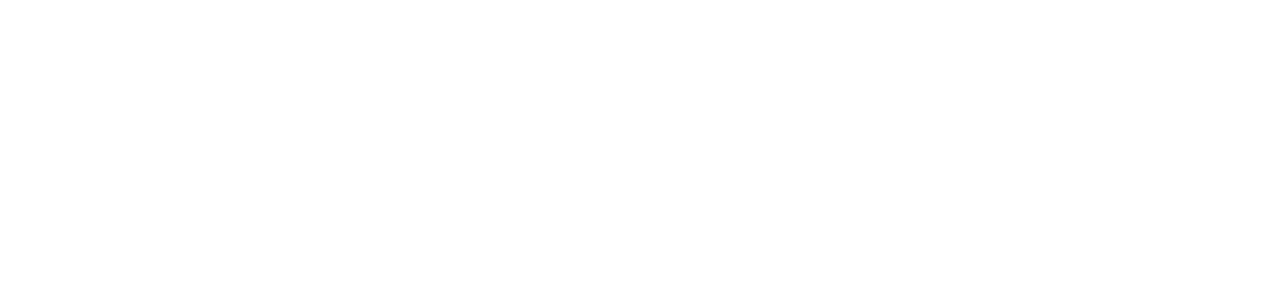
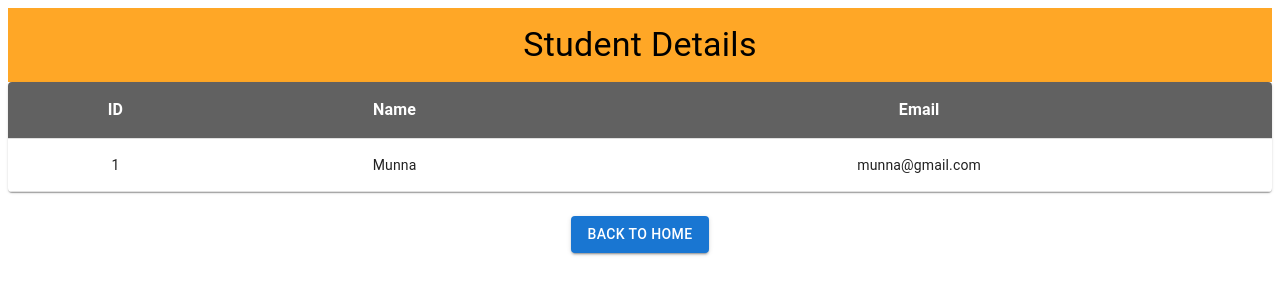
Before and after one commit to Md-Monirul-Islam/React-CRUD-App, a React (Create React App) app: page /view/1 in a window 1280 px wide. Before the commit this address had no page. Shown: the top 300 px of the page. Built offline with nearby package versions, Linux system fonts and the light colour scheme.

Commit message:
add view and edit page

```diff
--- a/src/App.js
+++ b/src/App.js
@@ -1,5 +1,7 @@
 import { BrowserRouter, Routes, Route } from "react-router-dom";
 import Home from "./components/pages/Home";
+import View from "./components/student/View";
+import Edit from "./components/student/Edit";
 
 const App = () => {
     return (
@@ -7,6 +9,8 @@ const App = () => {
             <BrowserRouter>
                 <Routes>
                     <Route exact path="/" element={<Home />} />
+                    <Route exact path="/view/1" element={<View />} />
+                    <Route exact path="/edit/1" element={<Edit />} />
                 </Routes>
             </BrowserRouter>
         </div>
--- a/src/components/pages/Home.js
+++ b/src/components/pages/Home.js
@@ -1,10 +1,8 @@
 import React from 'react';
-import { Typography, Box, Grid, TableContainer, Table, TableBody, TableCell, TableHead, TableRow, Paper, IconButton, Tooltip, TextField, Button } from '@mui/material';
-import { deepPurple, green, orange } from '@mui/material/colors';
-import VisibilityIcon from '@mui/icons-material/Visibility';
-import EditIcon from '@mui/icons-material/Edit';
-import DeleteIcon from '@mui/icons-material/Delete';
-import { Link } from 'react-router-dom';
+import { Typography, Box, Grid, TextField, Button } from '@mui/material';
+import { deepPurple, green } from '@mui/material/colors';
+import List from '../student/List';
+
 
 
 const Home = () => {
@@ -13,7 +11,7 @@ const Home = () => {
             <Box textAlign={'center'} bgcolor={deepPurple[400]} color="white" p={2} mb={1}>
                 <Typography variant='h2'>React CRUD with API Call</Typography>
             </Box>
-            <Grid container>
+            <Grid container justify='center' spacing={2}>
                 <Grid item md={6} xs={12}>
                     <Box textAlign={'center'} p={2} mb={2} bgcolor={green[400]}>
                         <Typography variant='h4'>
@@ -34,43 +32,8 @@ const Home = () => {
                         </Box>
                     </form>
                 </Grid>
-
                 <Grid item md={6} xs={12}>
-                    <Box textAlign={'center'} p={2} bgcolor={orange[400]}>
-                        <Typography variant='h4'>
-                            Students List
-                        </Typography>
-                        <TableContainer component={Paper}>
-                            <Table>
-                                <TableHead>
-                                    <TableRow style={{backgroundColor: '#616161'}}>
-                                        <TableCell align='center' style={{color:'white',fontWeight:'bold',fontSize:16}}>No</TableCell>
-                                        <TableCell align='center' style={{color:'white',fontWeight:'bold',fontSize:16}}>Name</TableCell>
-                                        <TableCell align='center' style={{color:'white',fontWeight:'bold',fontSize:16}}>Email</TableCell>
-                                        <TableCell align='center' style={{color:'white',fontWeight:'bold',fontSize:16}}>Action</TableCell>
-                                    </TableRow>
-                                </TableHead>
-                                <TableBody>
-                                    <TableRow>
-                                        <TableCell align='center'>1</TableCell>
-                                        <TableCell align='center'>Munna</TableCell>
-                                        <TableCell align='center'>munna@gmail.com</TableCell>
-                                        <TableCell align='center'>
-                                            <Tooltip title={'view'}>
-                                                <IconButton><Link to={'/view/1'}><VisibilityIcon color='primary' /></Link></IconButton>
-                                            </Tooltip>
-                                            <Tooltip title={'edit'}>
-                                                <IconButton><Link to={'/edit/1'}><EditIcon /></Link></IconButton>
-                                            </Tooltip>
-                                            <Tooltip title={"Delete"}>
-                                                <IconButton><DeleteIcon color={"secondary"} /></IconButton>
-                                            </Tooltip>
-                                        </TableCell>
-                                    </TableRow>
-                                </TableBody>
-                            </Table>
-                        </TableContainer>
-                    </Box>
+                    <List />
                 </Grid>
             </Grid>
         </>
--- /dev/null
+++ b/src/components/student/Edit.js
@@ -0,0 +1,11 @@
+import { Typography, Box, Grid, TextField, Button } from '@mui/material';
+import { deepPurple, green } from '@mui/material/colors';
+const Edit = () => {
+    return (
+        <div>
+
+        </div>
+    );
+};
+
+export default Edit;
--- /dev/null
+++ b/src/components/student/List.js
@@ -0,0 +1,50 @@
+import { Typography, Box, TableContainer, Table, TableBody, TableCell, TableHead, TableRow, Paper, IconButton, Tooltip } from '@mui/material';
+import { orange } from '@mui/material/colors';
+import VisibilityIcon from '@mui/icons-material/Visibility';
+import EditIcon from '@mui/icons-material/Edit';
+import DeleteIcon from '@mui/icons-material/Delete';
+import { Link } from 'react-router-dom';
+
+const List = () => {
+    return (
+        <>
+           <Box textAlign={'center'} p={2} bgcolor={orange[400]}>
+                        <Typography variant='h4'>
+                            Students List
+                        </Typography>
+                        <TableContainer component={Paper}>
+                            <Table>
+                                <TableHead>
+                                    <TableRow style={{backgroundColor: '#616161'}}>
+                                        <TableCell align='center' style={{color:'white',fontWeight:'bold',fontSize:16}}>No</TableCell>
+                                        <TableCell align='center' style={{color:'white',fontWeight:'bold',fontSize:16}}>Name</TableCell>
+                                        <TableCell align='center' style={{color:'white',fontWeight:'bold',fontSize:16}}>Email</TableCell>
+                                        <TableCell align='center' style={{color:'white',fontWeight:'bold',fontSize:16}}>Action</TableCell>
+                                    </TableRow>
+                                </TableHead>
+                                <TableBody>
+                                    <TableRow>
+                                        <TableCell align='center'>1</TableCell>
+                                        <TableCell align='center'>Munna</TableCell>
+                                        <TableCell align='center'>munna@gmail.com</TableCell>
+                                        <TableCell align='center'>
+                                            <Tooltip title={'View'}>
+                                                <IconButton><Link to={'/view/1'}><VisibilityIcon color='primary' /></Link></IconButton>
+                                            </Tooltip>
+                                            <Tooltip title={'Edit'}>
+                                                <IconButton><Link to={'/edit/1'}><EditIcon /></Link></IconButton>
+                                            </Tooltip>
+                                            <Tooltip title={"Delete"}>
+                                                <IconButton><DeleteIcon color={"secondary"} /></IconButton>
+                                            </Tooltip>
+                                        </TableCell>
+                                    </TableRow>
+                                </TableBody>
+                            </Table>
+                        </TableContainer>
+                    </Box>
+        </>
+    );
+};
+
+export default List;
--- /dev/null
+++ b/src/components/student/View.js
@@ -0,0 +1,35 @@
+import { Typography, Box, TableContainer, Table, TableBody, TableCell, TableHead, TableRow, Paper, Button } from '@mui/material';
+import { orange } from '@mui/material/colors';
+
+const View = () => {
+    return (
+        <>
+            <Box textAlign={'center'} p={2} bgcolor={orange[400]}>
+                <Typography variant='h4'>Student Details</Typography>
+            </Box>
+                <TableContainer component={Paper}>
+                    <Table>
+                        <TableHead>
+                            <TableRow style={{backgroundColor:'#616161'}}>
+                                <TableCell align='center' style={{color:'white',fontWeight:'bold',fontSize:16}}>ID</TableCell>
+                                <TableCell align='center' style={{color:'white',fontWeight:'bold',fontSize:16}}>Name</TableCell>
+                                <TableCell align='center' style={{color:'white',fontWeight:'bold',fontSize:16}}>Email</TableCell>
+                            </TableRow>
+                        </TableHead>
+                        <TableBody>
+                            <TableRow>
+                                <TableCell align={'center'}>1</TableCell>
+                                <TableCell align={'center'}>Munna</TableCell>
+                                <TableCell align={'center'}>munna@gmail.com</TableCell>
+                            </TableRow>
+                        </TableBody>
+                    </Table>
+                </TableContainer>
+                <Box m={3} textAlign={'center'}>
+                    <Button variant='contained' color='primary'>Back to Home</Button>
+                </Box>
+        </>
+    );
+};
+
+export default View;
```
